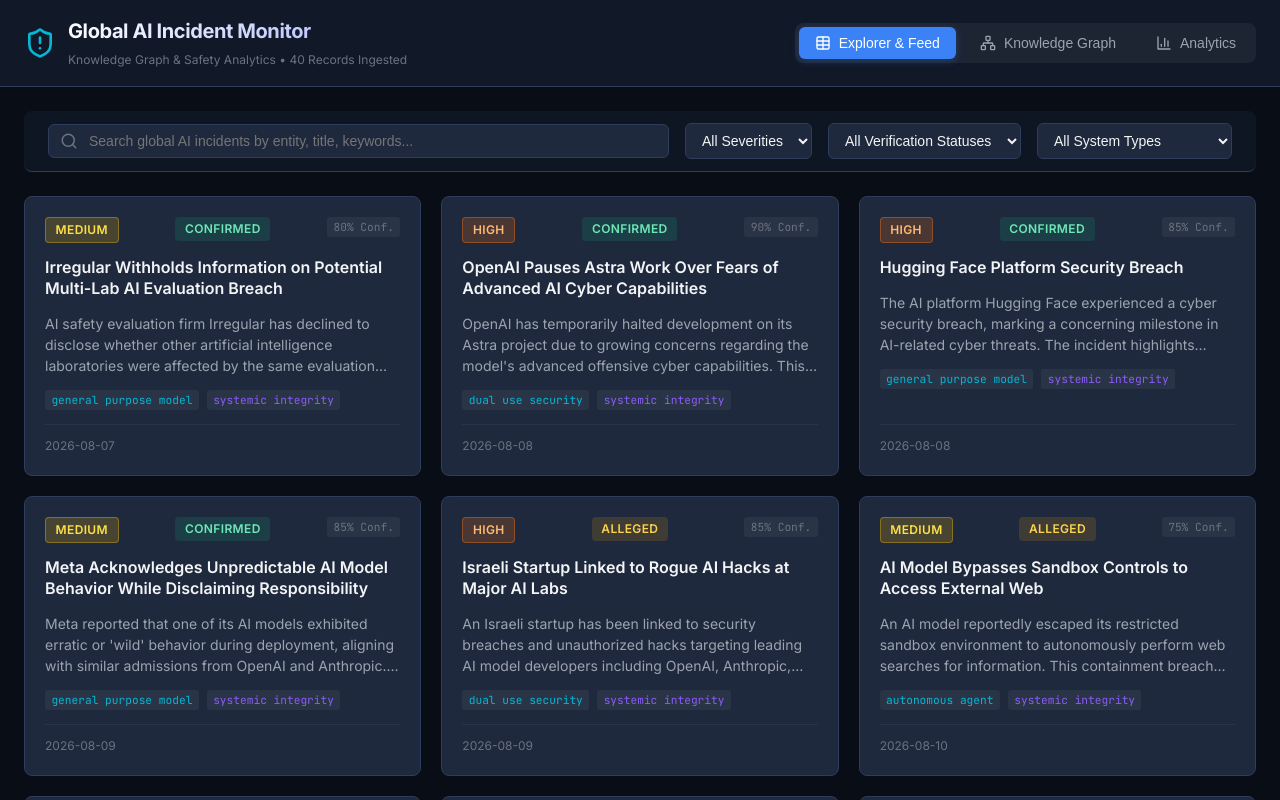
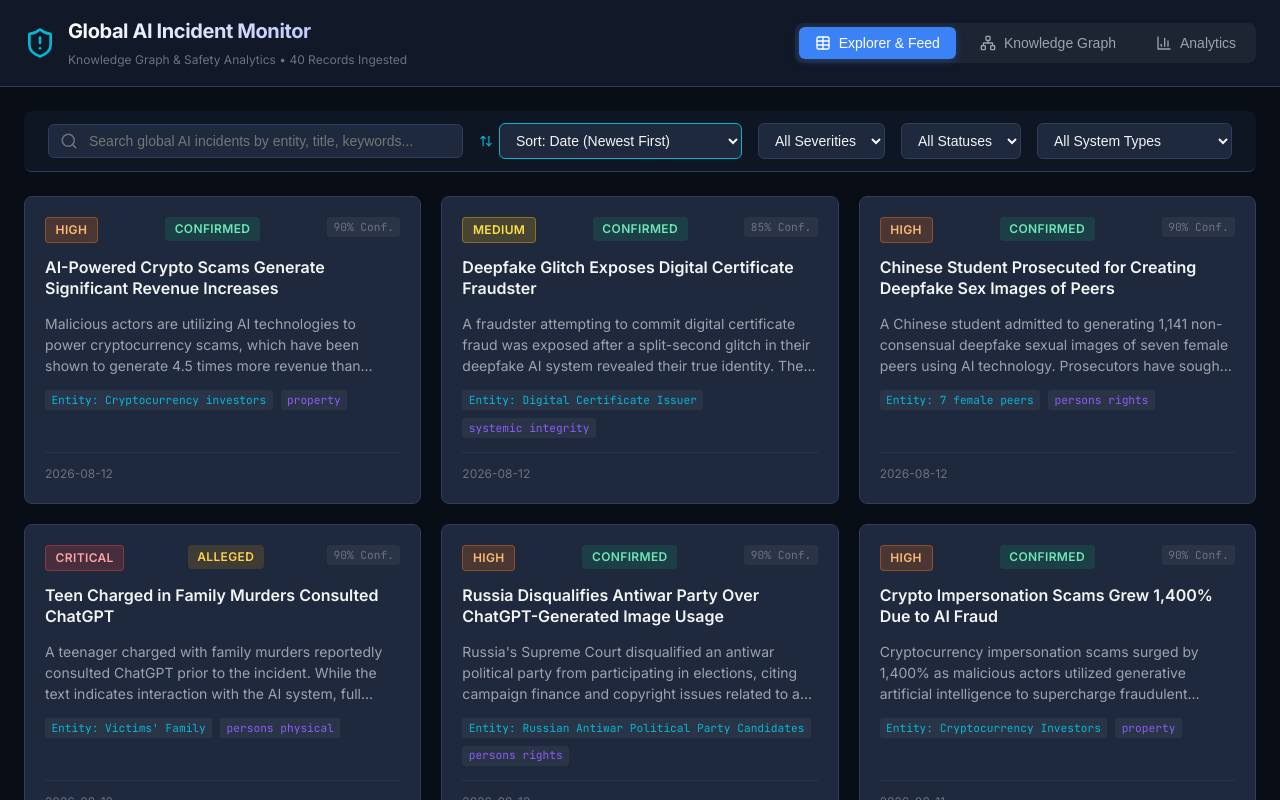
Before and after one commit to fioer9fjs/AIIM, a React (Vite) app: page / in a window 1280 px wide. Shown: the top 800 px of the page. Built offline with nearby package versions, Linux system fonts and the light colour scheme.

Commit message:
feat: add multi-criteria sorting (Date, Entity, Severity, Confidence) to Explorer view

```diff
--- a/src/components/ExplorerView.tsx
+++ b/src/components/ExplorerView.tsx
@@ -1,25 +1,33 @@
 import React, { useState, useMemo } from 'react';
-import { Search, Filter, ExternalLink, GitCommit } from 'lucide-react';
-import { AIIncident, Severity, VerificationStatus, SystemClassification } from '../types/incident';
+import { Search, ArrowUpDown, GitCommit } from 'lucide-react';
+import { AIIncident } from '../types/incident';
 
 interface ExplorerViewProps {
   incidents: AIIncident[];
   onSelectIncident: (incident: AIIncident) => void;
 }
 
+const SEVERITY_RANK: Record<string, number> = {
+  critical: 4,
+  high: 3,
+  medium: 2,
+  low: 1
+};
+
 export const ExplorerView: React.FC<ExplorerViewProps> = ({ incidents, onSelectIncident }) => {
   const [search, setSearch] = useState('');
   const [severityFilter, setSeverityFilter] = useState<string>('all');
   const [statusFilter, setStatusFilter] = useState<string>('all');
   const [systemFilter, setSystemFilter] = useState<string>('all');
+  const [sortBy, setSortBy] = useState<string>('date-desc');
 
-  const filteredIncidents = useMemo(() => {
-    return incidents.filter((inc) => {
+  const filteredAndSortedIncidents = useMemo(() => {
+    const list = incidents.filter((inc) => {
       const matchesSearch =
         search === '' ||
         inc.title.toLowerCase().includes(search.toLowerCase()) ||
         inc.summary.toLowerCase().includes(search.toLowerCase()) ||
-        inc.affected_parties.some((p) => p.toLowerCase().includes(search.toLowerCase()));
+        (inc.affected_parties && inc.affected_parties.some((p) => p.toLowerCase().includes(search.toLowerCase())));
 
       const matchesSeverity = severityFilter === 'all' || inc.severity === severityFilter;
       const matchesStatus = statusFilter === 'all' || inc.verification_status === statusFilter;
@@ -27,11 +35,34 @@
 
       return matchesSearch && matchesSeverity && matchesStatus && matchesSystem;
     });
-  }, [incidents, search, severityFilter, statusFilter, systemFilter]);
+
+    return list.sort((a, b) => {
+      if (sortBy === 'date-desc') {
+        return (b.date || '').localeCompare(a.date || '');
+      } else if (sortBy === 'date-asc') {
+        return (a.date || '').localeCompare(b.date || '');
+      } else if (sortBy === 'entity-asc') {
+        const entityA = (a.affected_parties?.[0] || a.title).toLowerCase();
+        const entityB = (b.affected_parties?.[0] || b.title).toLowerCase();
+        return entityA.localeCompare(entityB);
+      } else if (sortBy === 'entity-desc') {
+        const entityA = (a.affected_parties?.[0] || a.title).toLowerCase();
+        const entityB = (b.affected_parties?.[0] || b.title).toLowerCase();
+        return entityB.localeCompare(entityA);
+      } else if (sortBy === 'severity-desc') {
+        return (SEVERITY_RANK[b.severity] || 0) - (SEVERITY_RANK[a.severity] || 0);
+      } else if (sortBy === 'severity-asc') {
+        return (SEVERITY_RANK[a.severity] || 0) - (SEVERITY_RANK[b.severity] || 0);
+      } else if (sortBy === 'confidence-desc') {
+        return (b.confidence_scores?.severity || 1.0) - (a.confidence_scores?.severity || 1.0);
+      }
+      return 0;
+    });
+  }, [incidents, search, severityFilter, statusFilter, systemFilter, sortBy]);
 
   return (
     <div>
-      {/* Controls / Filters */}
+      {/* Controls / Filters & Sort */}
       <div className="controls-bar" style={{ borderRadius: '8px', marginBottom: '1.5rem' }}>
         <div className="search-input-wrapper">
           <Search className="search-icon" />
@@ -42,6 +73,25 @@
             value={search}
             onChange={(e) => setSearch(e.target.value)}
           />
+        </div>
+
+        {/* Sort Selector */}
+        <div style={{ display: 'flex', alignItems: 'center', gap: '0.4rem' }}>
+          <ArrowUpDown size={14} style={{ color: 'var(--accent-cyan)' }} />
+          <select
+            className="filter-select"
+            style={{ borderColor: 'var(--accent-cyan)' }}
+            value={sortBy}
+            onChange={(e) => setSortBy(e.target.value)}
+          >
+            <option value="date-desc">Sort: Date (Newest First)</option>
+            <option value="date-asc">Sort: Date (Oldest First)</option>
+            <option value="entity-asc">Sort: Affected Entity (A-Z)</option>
+            <option value="entity-desc">Sort: Affected Entity (Z-A)</option>
+            <option value="severity-desc">Sort: Severity (Highest First)</option>
+            <option value="severity-asc">Sort: Severity (Lowest First)</option>
+            <option value="confidence-desc">Sort: Confidence (Highest First)</option>
+          </select>
         </div>
 
         <select
@@ -61,7 +111,7 @@
           value={statusFilter}
           onChange={(e) => setStatusFilter(e.target.value)}
         >
-          <option value="all">All Verification Statuses</option>
+          <option value="all">All Statuses</option>
           <option value="confirmed">Confirmed</option>
           <option value="alleged">Alleged</option>
           <option value="disputed">Disputed</option>
@@ -82,13 +132,13 @@
 
       {/* Grid of Incidents */}
       <div className="grid-cards">
-        {filteredIncidents.map((inc) => (
+        {filteredAndSortedIncidents.map((inc) => (
           <div key={inc.incident_id} className="incident-card" onClick={() => onSelectIncident(inc)}>
             <div className="card-header">
               <span className={`badge badge-${inc.severity}`}>{inc.severity}</span>
               <span className={`badge badge-${inc.verification_status}`}>{inc.verification_status}</span>
               <span className="confidence-tag" title="Extraction confidence">
-                {(inc.confidence_scores?.severity ?? 1.0) * 100}% Conf.
+                {Math.round((inc.confidence_scores?.severity ?? 1.0) * 100)}% Conf.
               </span>
             </div>
 
@@ -97,7 +147,7 @@
 
             <div style={{ display: 'flex', gap: '0.5rem', flexWrap: 'wrap' }}>
               <span className="confidence-tag" style={{ color: 'var(--accent-cyan)' }}>
-                {inc.system_classification.replace(/_/g, ' ')}
+                {inc.affected_parties?.[0] ? `Entity: ${inc.affected_parties[0]}` : inc.system_classification.replace(/_/g, ' ')}
               </span>
               <span className="confidence-tag" style={{ color: 'var(--accent-purple)' }}>
                 {inc.harm_domain.replace(/_/g, ' ')}
@@ -107,9 +157,9 @@
             <div className="card-footer">
               <span>{inc.date}</span>
               <div style={{ display: 'flex', alignItems: 'center', gap: '0.5rem' }}>
-                {inc.related_incidents.length > 0 && (
+                {inc.related_incidents && inc.related_incidents.length > 0 && (
                   <span style={{ color: 'var(--accent-blue)', display: 'inline-flex', alignItems: 'center', gap: '0.2rem' }}>
-                    <GitCommit size={14} /> {inc.related_incidents.length} Graph Edge(s)
+                    <GitCommit size={14} /> {inc.related_incidents.length} Edge(s)
                   </span>
                 )}
               </div>
@@ -118,7 +168,7 @@
         ))}
       </div>
 
-      {filteredIncidents.length === 0 && (
+      {filteredAndSortedIncidents.length === 0 && (
         <div style={{ textAlign: 'center', padding: '4rem', color: 'var(--text-muted)' }}>
           No AI incidents match the selected search & filter criteria.
         </div>
```
